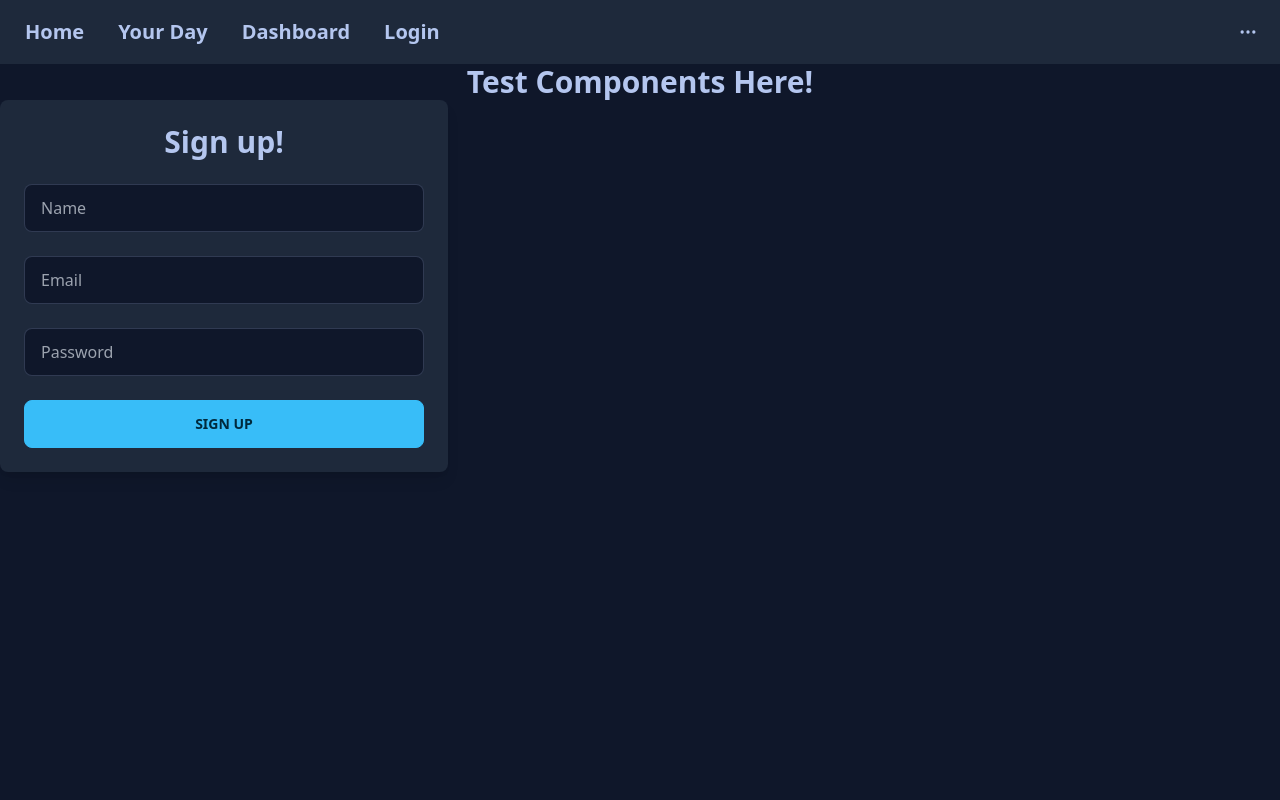
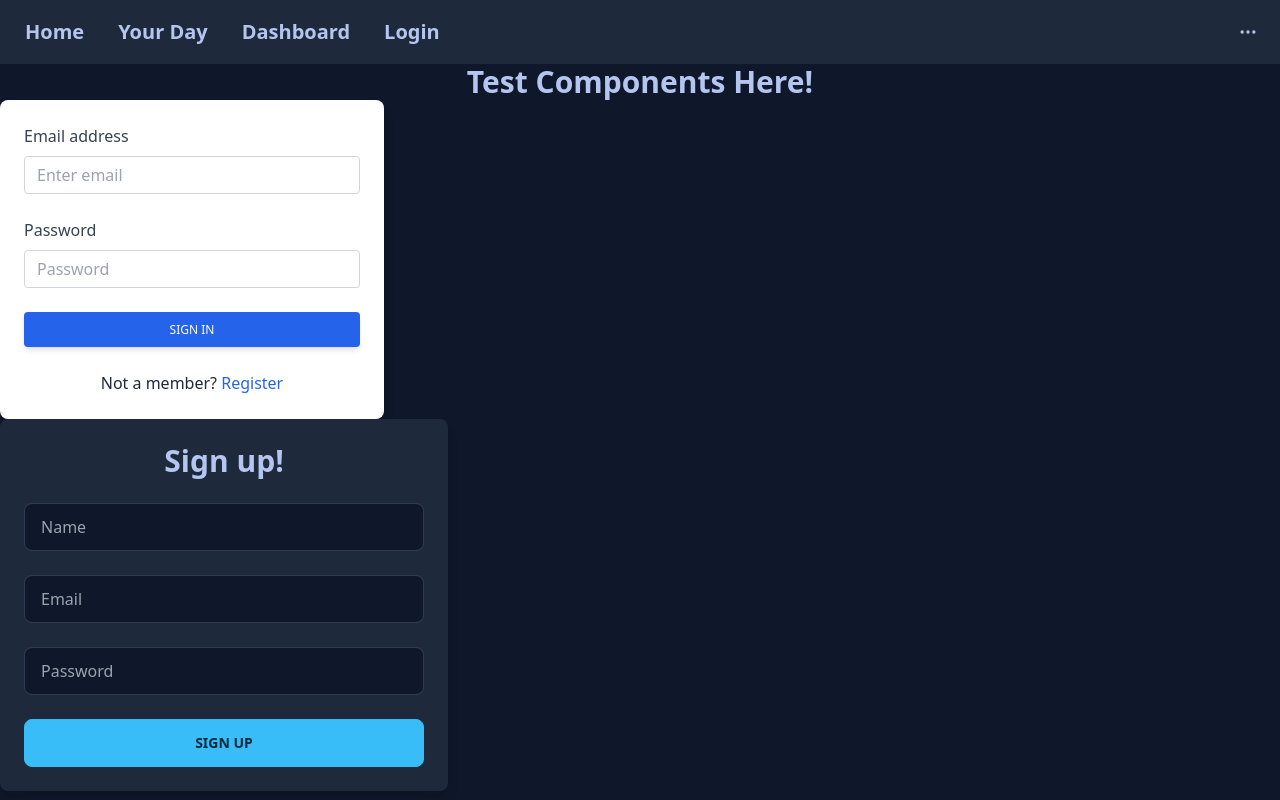
Before and after one commit to Nghia314/new5hark, a React (Create React App) app in the folder client/: page /ct in a window 1280 px wide. Built offline with nearby package versions, Linux system fonts and the light colour scheme.

Commit message:
logging in and signup working, redirect to dashboard, token in localstorage

```diff
--- a/client/src/components/SignupForm.jsx
+++ b/client/src/components/SignupForm.jsx
@@ -26,7 +26,7 @@ function SignupForm() {
 
       Sec.login(token);
     } catch (err) {
-      alert("Try again");
+      alert("Password needs to be 8 chars or longer");
     }
     setForm({
       name: "",
@@ -54,13 +54,14 @@ function SignupForm() {
           <div className="form-group mb-6">
             <input
               type="email"
-              className="input input-bordered w-full focus:input-primary"
+              className="input input-bordered w-full valid:focus:input-primary invalid:text-error invalid:border-error focus:invalid:text-error focus:invalid:border-error"
               name="email"
               placeholder="Email"
               value={formState.email}
               onChange={handleChange}
             />
           </div>
+
           <div className="form-group mb-6">
             <input
               type="password"
@@ -71,6 +72,7 @@ function SignupForm() {
               onChange={handleChange}
             />
           </div>
+
           <button type="submit" className="btn btn-primary w-full">
             Sign up
           </button>
--- a/client/src/pages/ComponentTester.jsx
+++ b/client/src/pages/ComponentTester.jsx
@@ -6,7 +6,7 @@ function ComponentTester() {
   return (
     <>
       <h1 className="text-center text-3xl font-bold">Test Components Here!</h1>
-      {/* <Loginform /> */}
+      <Loginform />
       <SignupForm />
     </>
   );
--- a/client/src/pages/Home.jsx
+++ b/client/src/pages/Home.jsx
@@ -1,10 +1,9 @@
 import React from "react";
 
 function Home() {
-
   return (
     <>
-      <h1>homeroute</h1>
+      <h1 className="text-3xl">homeroute</h1>
     </>
   );
 }
--- a/client/src/utils/API.js
+++ b/client/src/utils/API.js
@@ -18,6 +18,8 @@ export const loginUser = (data) => {
   });
 };
 
+//get all activities
+
 // export const createActivity = (data) => {
 //   return fetch("api/activities", {
 //     method: "POST",
```
Also changed, not shown: client/src/components/card.jsx (deleted).
